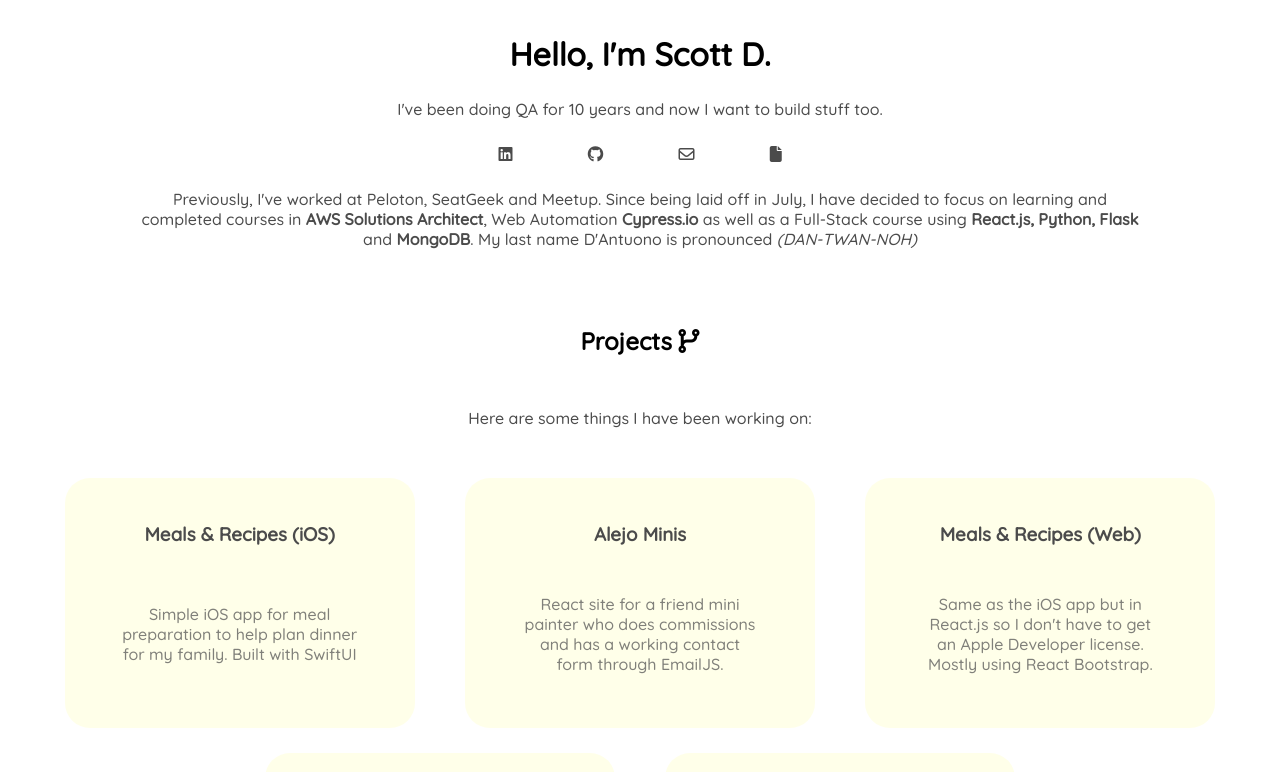
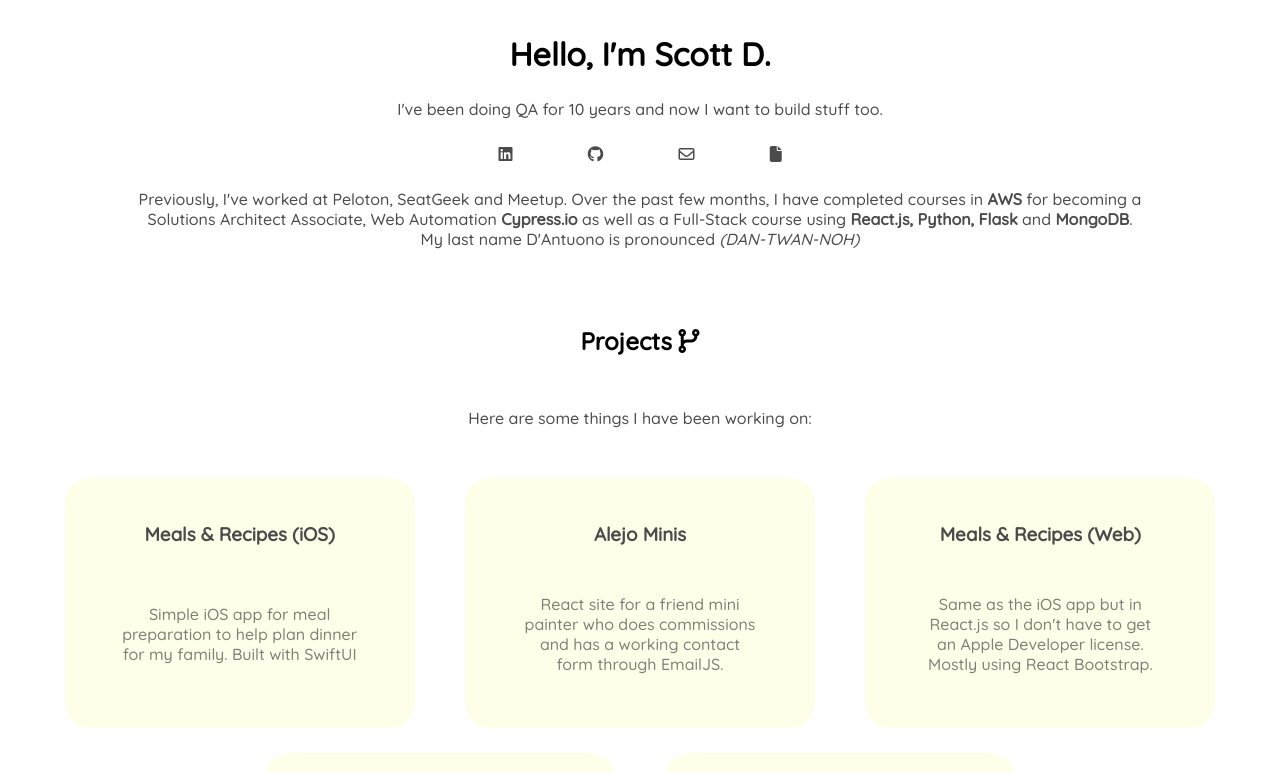
Before and after one commit to escosio/scottdantuono, a React (Create React App) app: page / in a window 1280 px wide. Shown: the top 772 px of the page. Built offline with nearby package versions, Linux system fonts and the light colour scheme.

Commit message:
kg saves the day

```diff
--- a/src/components/Header.js
+++ b/src/components/Header.js
@@ -29,7 +29,7 @@
           </a>
         </li>
       </div>
-      <p >Previously, I've worked at Peloton, SeatGeek and Meetup. Since being laid off in July, I have decided to focus on learning and completed courses in <b>AWS Solutions Architect</b>, Web Automation <b>Cypress.io</b> as well as a Full-Stack course using <b>React.js, Python, Flask</b> and <b>MongoDB</b>.  My last name D'Antuono is pronounced <i>(DAN-TWAN-NOH)</i></p>
+      <p >Previously, I've worked at Peloton, SeatGeek and Meetup. Over the past few months, I have completed courses in <b>AWS</b> for becoming a Solutions Architect Associate, Web Automation <b>Cypress.io</b> as well as a Full-Stack course using <b>React.js, Python, Flask</b> and <b>MongoDB</b>.  My last name D'Antuono is pronounced <i>(DAN-TWAN-NOH)</i></p>
     </div>
   );
 };
```
